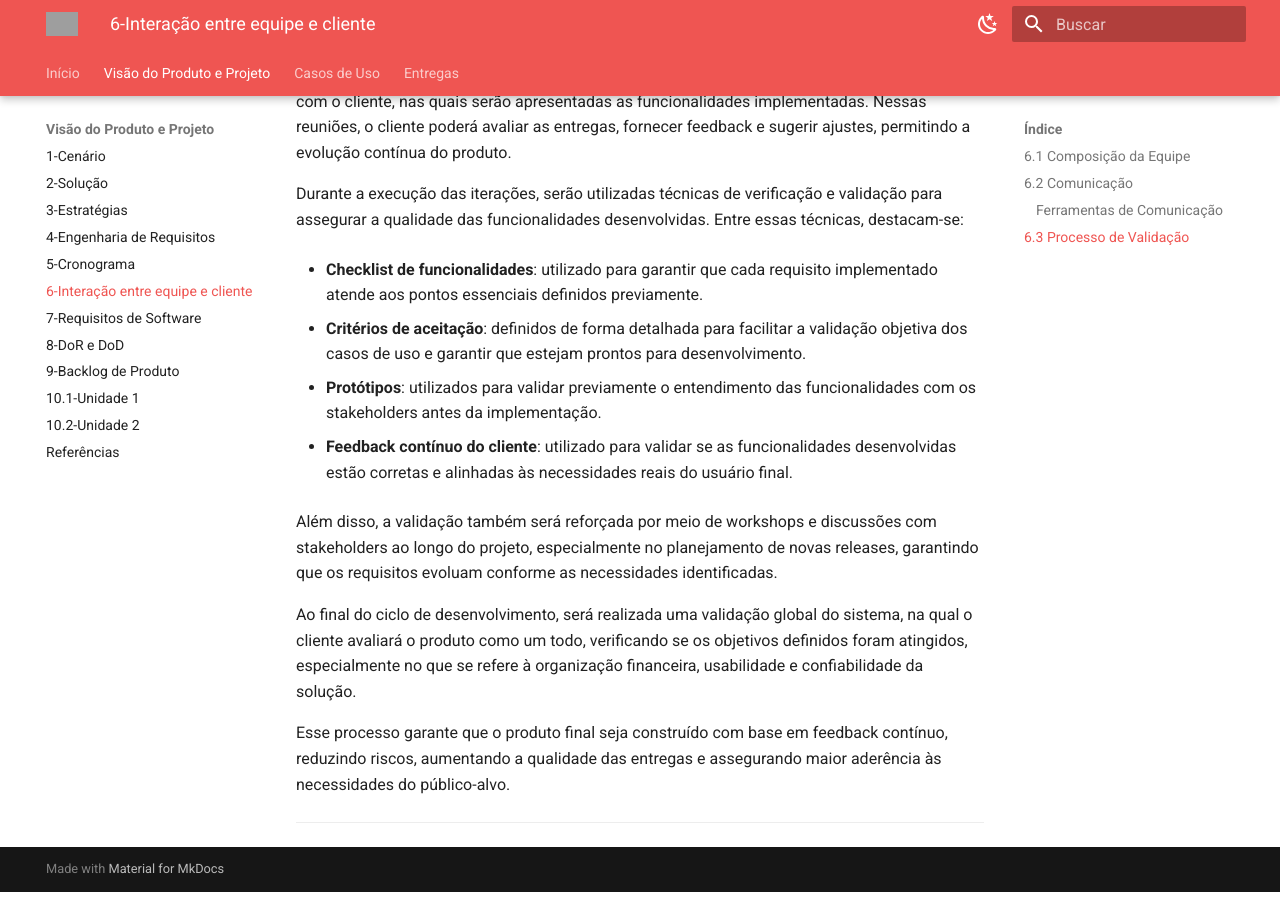
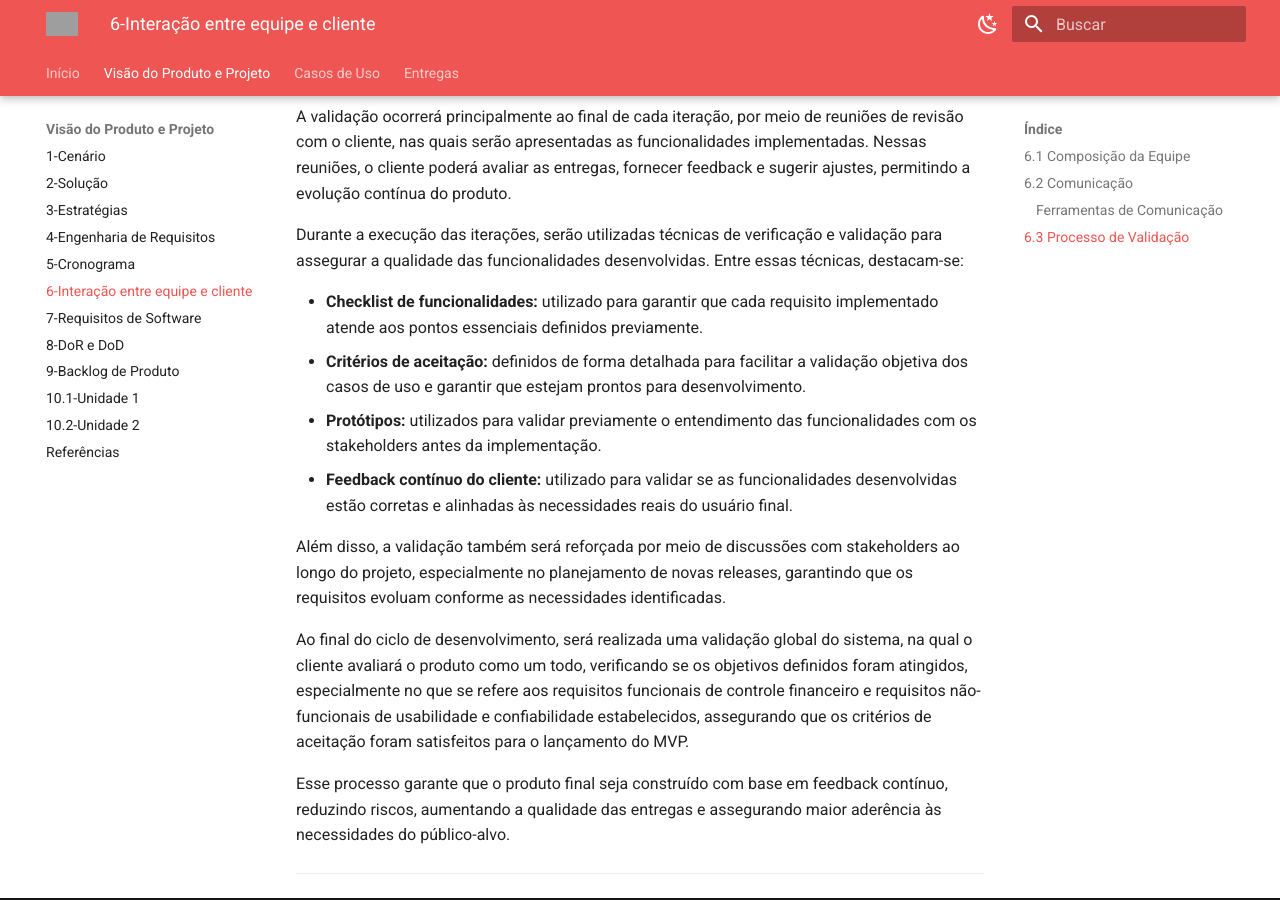
Before and after one commit to mdsreq-fga-unb/REQ-2026.1-T02-TLF, an MkDocs documentation site: the page built from docs/visao/6-interacao-equipe.md, in a window 1280 px wide and 900 px high, scrolled down 1338 px. Built offline with MkDocs 1.6.1 and Material for MkDocs 9.7.7, drawn with Linux system fonts in a browser that asks for light colours; some of the changed text lies outside the part shown; grey boxes are pictures that could not be loaded.

Commit message:
docs: ajuste na interação entre equipe e cliente #20

```diff
--- a/docs/visao/6-interacao-equipe.md
+++ b/docs/visao/6-interacao-equipe.md
@@ -2,13 +2,13 @@
 
 ## 6.1 Composição da Equipe
 
-| Papel | Descrição | Responsável | Participantes |
-|-------|-----------|-------------|----------------|
-| Gerente de Projeto | Coordena o projeto, garante a comunicação entre cliente e equipe, controla prazos e entregas. | Gabriel Mota | - |
-| DevOps | Gerencia a infraestrutura como código e monitorar sistemas, aumentando a eficiência e a confiabilidade | Gabriel Mota | Danilo de Melo |
-| Desenvolvedor Frontend | Responsável pela interface do usuário, design e implementação das funcionalidades no lado do cliente. | Lucas Fujimoto | Guilherme Ventura, Gabriel Mota |
-| Desenvolvedor Backend | Implementa a lógica de negócios, integração com banco de dados e APIs. | Danilo de Melo | Daniel Lira, Tiago Lyra |
-| Analista de Requisitos | Define os requisitos funcionais e não funcionais do sistema e garante que eles sejam atendidos. | Daniel Lira | - |
+| Papel                   | Descrição                                                                      | Responsável      | Participantes                                      |
+|-------------------------|--------------------------------------------------------------------------------|------------------|----------------------------------------------------|
+| Gerente de Projeto      | Coordena o projeto, garante a comunicação entre cliente e equipe, controla prazos e entregas. | Gabriel Mota     | -                                                  |
+| DevOps                  | Gerencia a infraestrutura como código e monitorar sistemas, aumentando a eficiência e a confiabilidade | Gabriel Mota     | Danilo de Melo                                     |
+| Desenvolvedor Frontend  | Responsável pela interface do usuário, design e implementação das funcionalidades no lado do cliente. | Lucas Fujimoto   | Guilherme Ventura, Gabriel Mota                    |
+| Desenvolvedor Backend   | Implementa a lógica de negócios, integração com banco de dados e APIs.         | Danilo de Melo   | Daniel Lira, Tiago Lyra                            |
+| Analista de Requisitos  | Define os requisitos funcionais e não funcionais do sistema e garante que eles sejam atendidos. | Daniel Lira      | Gabriel Mota, Danilo de Melo, Lucas Fujimoto, Guilherme Ventura, Tiago Lyra |
 
 ## 6.2 Comunicação
 
@@ -28,17 +28,14 @@ A validação ocorrerá principalmente ao final de cada iteração, por meio de
 
 Durante a execução das iterações, serão utilizadas técnicas de verificação e validação para assegurar a qualidade das funcionalidades desenvolvidas. Entre essas técnicas, destacam-se:
 
-- **Checklist de funcionalidades**: utilizado para garantir que cada requisito implementado atende aos pontos essenciais definidos previamente.
+- **Checklist de funcionalidades:** utilizado para garantir que cada requisito implementado atende aos pontos essenciais definidos previamente.
+- **Critérios de aceitação:** definidos de forma detalhada para facilitar a validação objetiva dos casos de uso e garantir que estejam prontos para desenvolvimento.
+- **Protótipos:** utilizados para validar previamente o entendimento das funcionalidades com os stakeholders antes da implementação.
+- **Feedback contínuo do cliente:** utilizado para validar se as funcionalidades desenvolvidas estão corretas e alinhadas às necessidades reais do usuário final.
 
-- **Critérios de aceitação**: definidos de forma detalhada para facilitar a validação objetiva dos casos de uso e garantir que estejam prontos para desenvolvimento.
+Além disso, a validação também será reforçada por meio de discussões com stakeholders ao longo do projeto, especialmente no planejamento de novas releases, garantindo que os requisitos evoluam conforme as necessidades identificadas.
 
-- **Protótipos**: utilizados para validar previamente o entendimento das funcionalidades com os stakeholders antes da implementação.
-
-- **Feedback contínuo do cliente**: utilizado para validar se as funcionalidades desenvolvidas estão corretas e alinhadas às necessidades reais do usuário final.
-
-Além disso, a validação também será reforçada por meio de workshops e discussões com stakeholders ao longo do projeto, especialmente no planejamento de novas releases, garantindo que os requisitos evoluam conforme as necessidades identificadas.
-
-Ao final do ciclo de desenvolvimento, será realizada uma validação global do sistema, na qual o cliente avaliará o produto como um todo, verificando se os objetivos definidos foram atingidos, especialmente no que se refere à organização financeira, usabilidade e confiabilidade da solução.
+Ao final do ciclo de desenvolvimento, será realizada uma validação global do sistema, na qual o cliente avaliará o produto como um todo, verificando se os objetivos definidos foram atingidos, especialmente no que se refere aos requisitos funcionais de controle financeiro e requisitos não-funcionais de usabilidade e confiabilidade estabelecidos, assegurando que os critérios de aceitação foram satisfeitos para o lançamento do MVP.
 
 Esse processo garante que o produto final seja construído com base em feedback contínuo, reduzindo riscos, aumentando a qualidade das entregas e assegurando maior aderência às necessidades do público-alvo.
 
```
